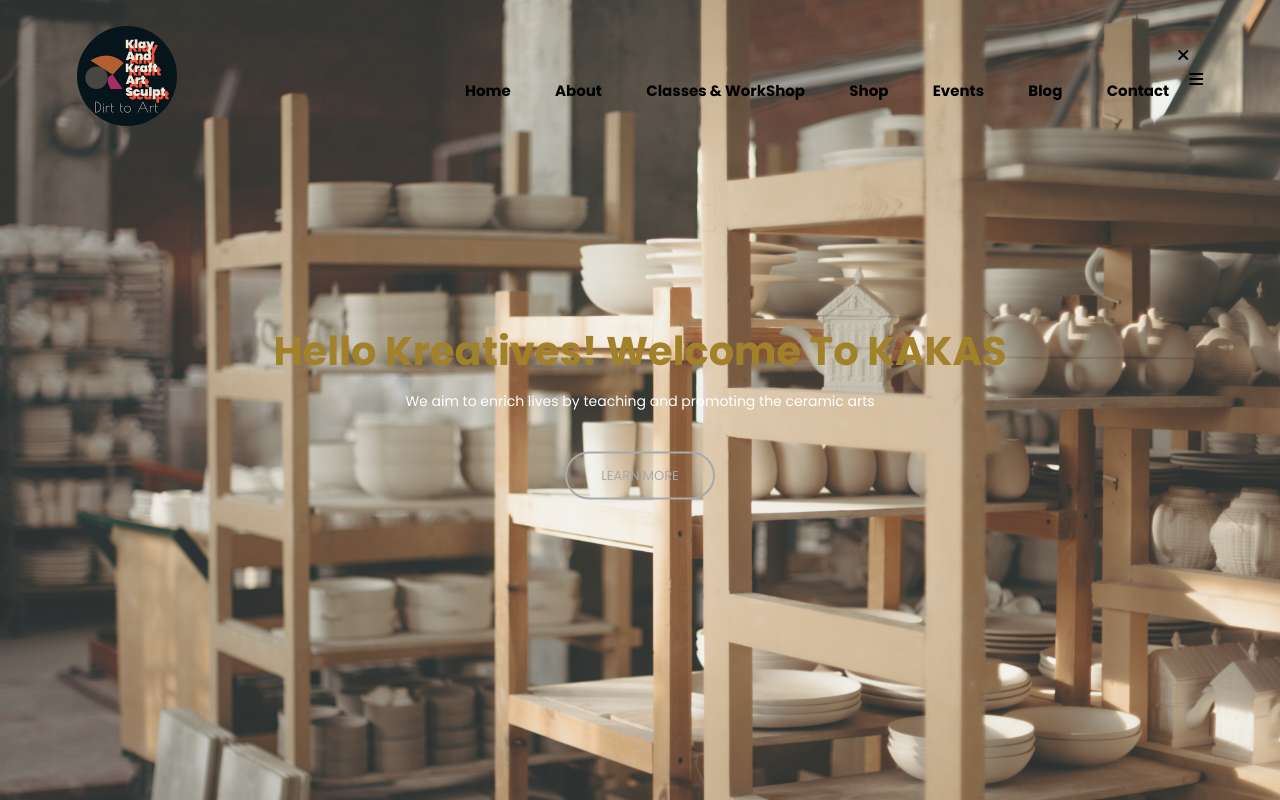
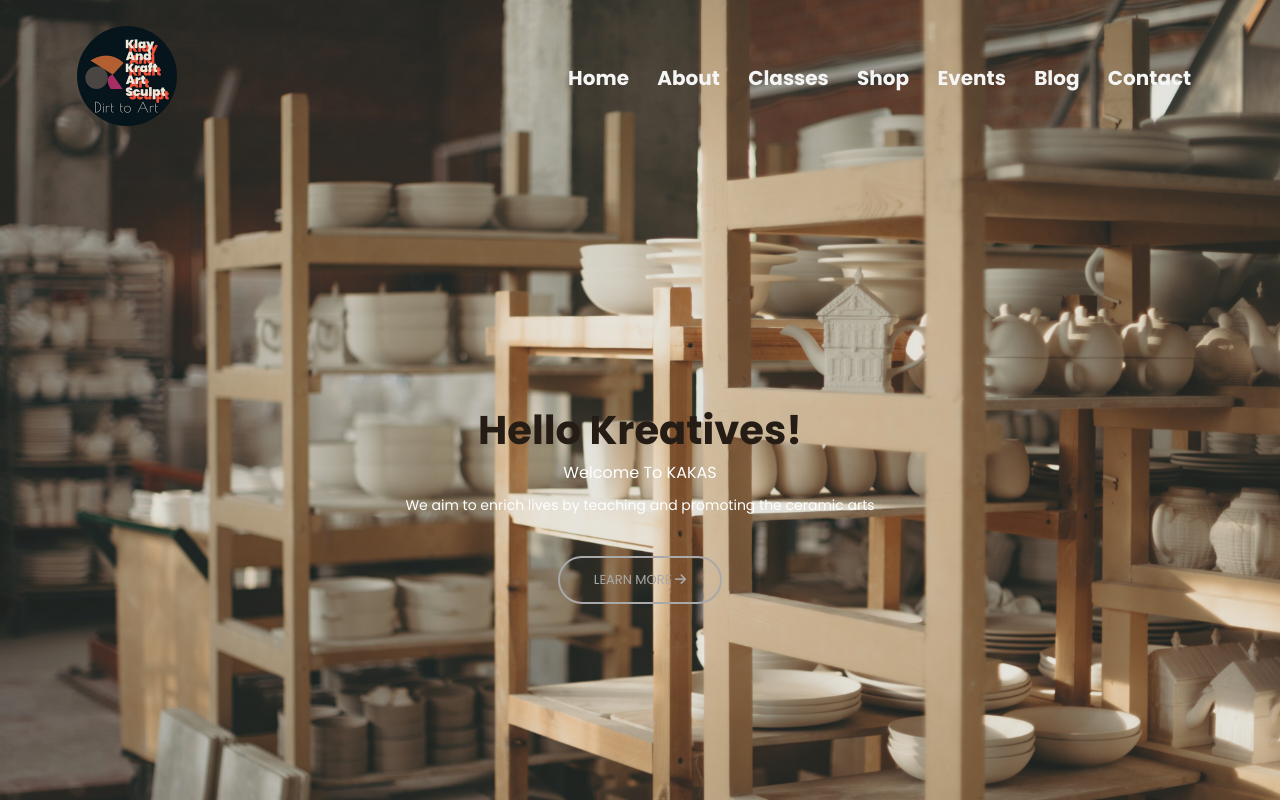
Before and after one commit to KathrinaReyes/kodego-proj, a plain HTML site: page index.html in a window 1280 px wide. Drawn offline with Linux system fonts and the light colour scheme.

Commit message:
add some changes

```diff
--- a/assets/css/style.css
+++ b/assets/css/style.css
@@ -4,13 +4,17 @@
     margin:0;
     padding:0;
     box-sizing: border-box;
+
+}
+
+body {
     font-family: 'Poppins', sans-serif;
 }
 
 .header {
     min-height: 100vh;
     width: 100%;
-    background-image:linear-gradient(rgba(246, 245, 238, 0.178),rgba(246, 245, 238, 0.178)), url('../image/pottery.jpg');
+    background-image:linear-gradient(rgba(168, 165, 148, 0.178),rgba(168, 165, 148, 0.178)), url('../image/pottery.jpg');
     background-position: center;
     background-size: cover;
     position:relative;
@@ -26,25 +30,25 @@ nav {
 nav img {
     width: 100px;
     border-radius: 50px;
-    right:5%;
+
 }
 
 .nav-links {
     flex: 1;
-    text-align: right;
+    text-align:right;
 }
 
 .nav-links ul li {
     list-style: none;
     display: inline-block;
-    padding: 10px 20px;
+    padding: 8px 12px;
     position: relative;
 }
 
 .nav-links ul li a {
-    color: black;
+    color:whitesmoke;
     text-decoration: none;
-    font-size: 15px;
+    font-size: 20px;
     font-weight: bold;
 }
 
@@ -52,7 +56,7 @@ nav img {
     content:'';
     width: 0%;
     height: 2px;
-    background: burlywood;
+    background-color:rgb(86, 82, 82);
     display: block;
     margin: auto;
     transition: 0.5s;
@@ -70,12 +74,12 @@ nav img {
     left: 50%;
     transform:translate(-50%,-50%);
     text-align:center;
+    margin-top: 8%;
 }
 
 .text-box h1{
     font-size: 40px;
-    margin-top: 20px;
-    color: rgb(162, 129, 43);
+    color: #241c15;
 }
 
 .text-box p{
@@ -94,7 +98,7 @@ nav img {
     font-size: 13px;
     background:transparent;
     position:relative;
-    cursor:pointer;
+    cursor: pointer;
 }
 
 .hero-btn:hover {
@@ -103,7 +107,7 @@ nav img {
     transition: 1s;
 }
 
-nav.fa {
+nav .fa {
     display: none;
 }
 
@@ -111,6 +115,7 @@ nav.fa {
     .text-box h1{
         font-size: 20px;
     }
+
     .nav-links ul li {
         display:block;
     }
@@ -120,19 +125,22 @@ nav.fa {
         height:100vh;
         width: 200px;
         top:0;
-        right:0;
+        right: -200px;
         text-align: left;
-        z-index:2;
+        z-index: 2;
+        transition: 1s;
+
     }
-    nav.fa {
+    nav .fa{
         display:block;
         color:#fff;
-        margin:10px;
-        font-size:22px;
-        cursor:pointer;
+        margin: 10px;
+        font-size: 22px;
+        cursor: pointer;
+
     }
     .nav-links ul{
-        padding:30px;
+        padding: 30px;
 
     }
 
--- a/index.html
+++ b/index.html
@@ -4,10 +4,12 @@
         <meta charset="UTF-8">
         <meta http-equiv="X-UA-Compatible" content="IE=edge">
         <meta name="viewport" content="width=device-width, initial-scale=1.0">
-        <script src="https://kit.fontawesome.com/4b6fba0227.js" crossorigin="anonymous"></script>
-        <title>Mini Project 1</title>
+        <title>Klay and Kraft Art Sculpt</title>
+        <script src="https://kit.fontawesome.com/6f8c0f3ed3.js" crossorigin="anonymous"></script>
         <link rel="stylesheet" href="./assets/css/style.css">
-        <link rel="stylesheet" href="https://cdn.jsdelivr.net/npm/@fortawesome/fontawesome-free@6.2.0/css/fontawesome.min.css">
+        <link rel="preconnect" href="https://fonts.gstatic.com">
+        <link rel="stylesheet" href="https://fonts.googleapis.com/css2?family=Poppins:wght@200;300;400;500;600;700;800&family=Roboto+Slab:wght@300&family=Roboto:wght@300&display=swap');">
+
 
     </head>
     <body>
@@ -16,44 +18,37 @@
             <nav>
                 <a href="index.html"><img src="./assets/image/logo.jpg" alt="logo"></a>
                 <div class="nav-links" id="navLinks">
-                    <i class="fa-solid fa-xmark" onclick="hideMenu"></i>
+                    <i class="fa fa-xmark" onclick="hideMenu"></i>
                     <ul>
                         <li><a href="index.html">Home</a></li>
                         <li><a href="About.html">About</a></li>
-                        <li><a href="Class.html">Classes & WorkShop</a></li>
+                        <li><a href="Class.html">Classes</a></li>
                         <li><a href="Shop.html">Shop</a></li>
                         <li><a href="Events.html">Events</a></li>
                         <li><a href="Blog.html">Blog</a></li>
                         <li><a href="Contact.html">Contact</a></li>
                     </ul>
                 </div>
-                <i class="fa-solid fa-bars" onclick="showMenu"></i>
+                <i class="fa fa-bars" onclick="showMenu"></i>
             </nav>
             <div class="text-box">
-                <h1>Hello Kreatives! Welcome To KAKAS</h1>
-                <p>We aim to enrich lives by teaching and promoting the ceramic arts</p>
-                <a class="hero-btn">LEARN MORE</a>
+                <h1>Hello Kreatives!</h1>
+                    <span>Welcome To KAKAS</span>
+                    <p>We aim to enrich lives by teaching and promoting the ceramic arts</p>
+                    <a class="hero-btn">LEARN MORE <i class="fa-solid fa-arrow-right"></i></a>
             </div>
+        </section>
 
+        <script>
 
-
-
-
-</header>
-
-
-</div>
-
-    <script>
-       var navLinks= document.getElementById("navLinks");
+        var navLinks = document.getElementById("navLinks");
 
         function showMenu () {
             navLinks.style.right= "0";
         }
         function hideMenu () {
-            navLinks.style.right= "200px";
+            navLinks.style.right= "-200px";
         }
-
-    </script>
-</body>
+        </script>
+    </body>
 </html>
```
